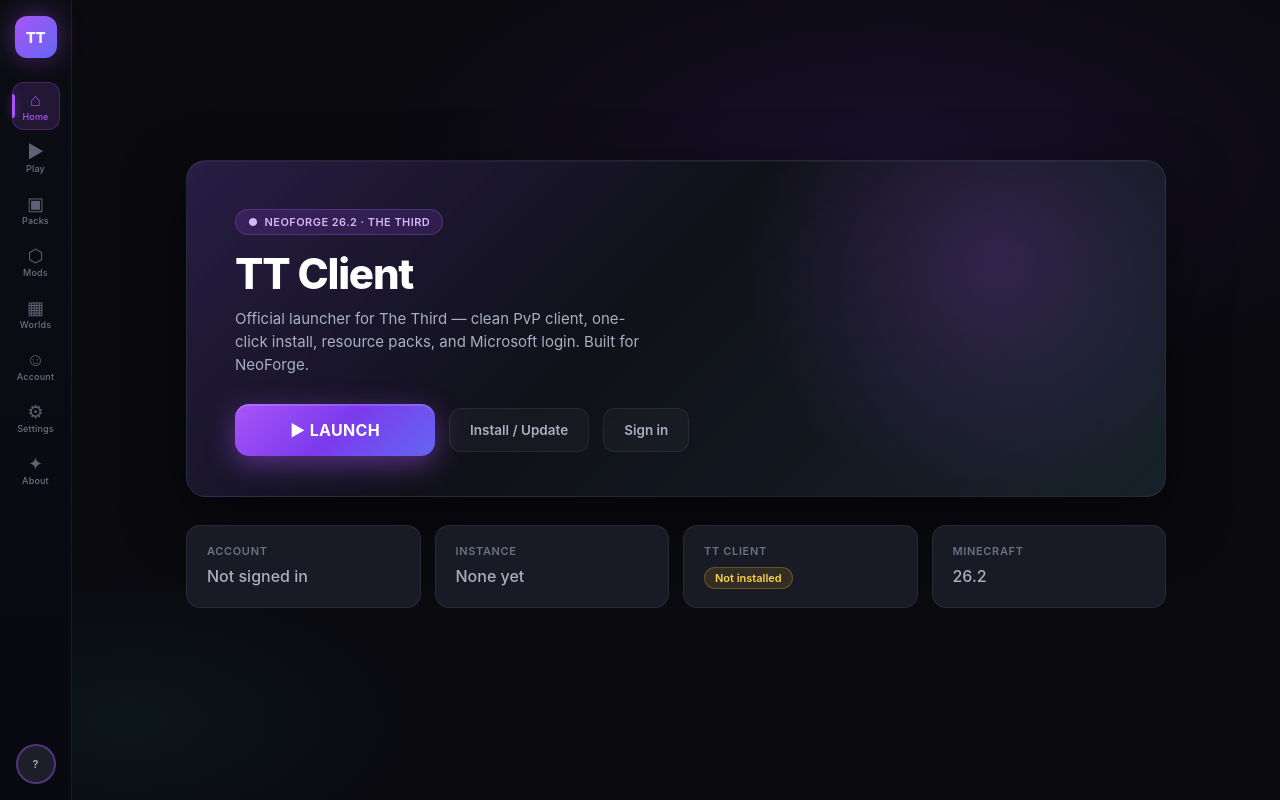
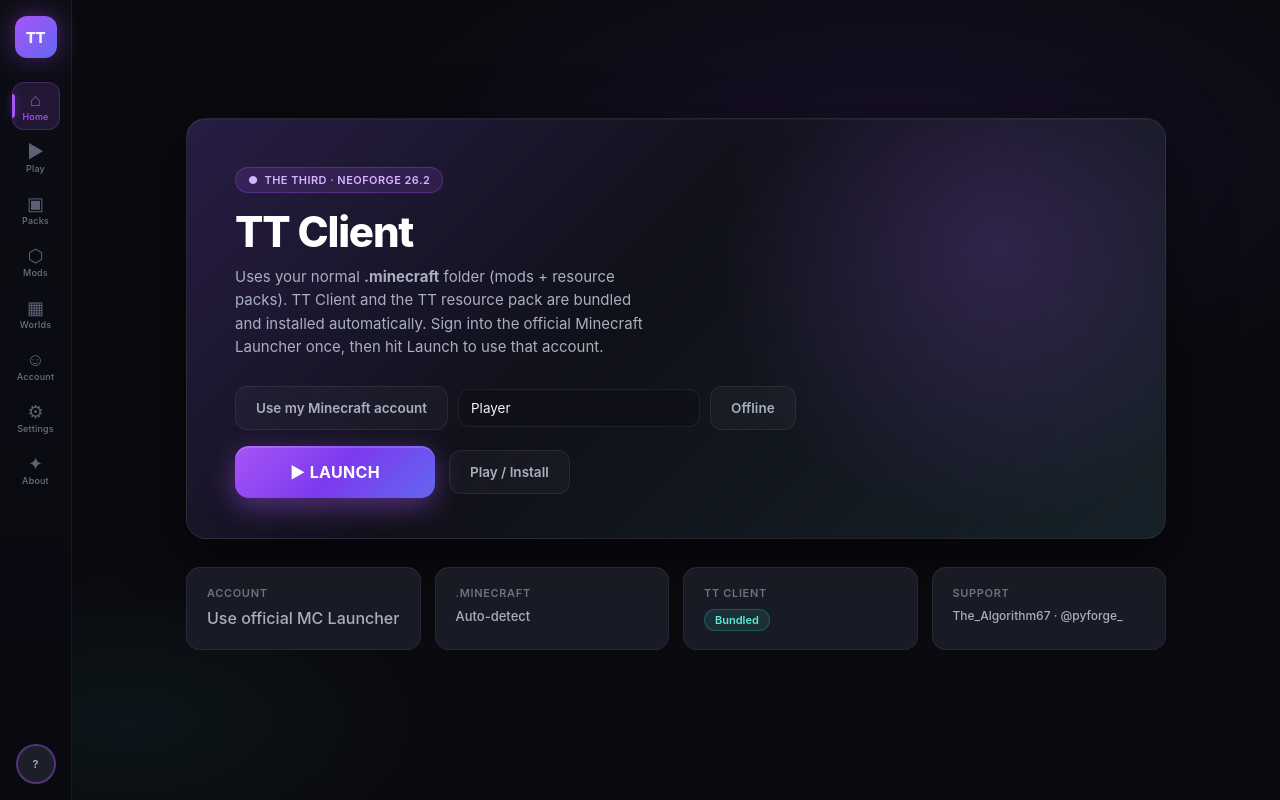
Before and after one commit to ben757119-cmyk/TT-Launcher, a React (Vite) app: page / in a window 1280 px wide. Built offline with nearby package versions, Linux system fonts and the light colour scheme.

Commit message:
Home: use official MC account + Launch setup for .minecraft

```diff
--- a/src/renderer/pages/Home.tsx
+++ b/src/renderer/pages/Home.tsx
@@ -1,3 +1,5 @@
+import { useState } from 'react';
+
 type Props = {
   account: any;
   instance: any;
@@ -8,48 +10,135 @@
 };
 
 export default function Home({ account, instance, meta, onNavigate, toast, refresh }: Props) {
-  const play = async () => {
-    const res = await window.tt.play();
-    if (res.ok) toast(res.message);
-    else toast(res.message.slice(0, 100) + (res.message.length > 100 ? '…' : ''));
-    onNavigate('play');
+  const [offlineName, setOfflineName] = useState('Player');
+  const [busy, setBusy] = useState(false);
+  const [err, setErr] = useState<string | null>(null);
+
+  const setupAndPlay = async () => {
+    setBusy(true);
+    setErr(null);
+    try {
+      await window.tt.vanillaSetup();
+      const res = await window.tt.play();
+      if (res.ok) toast(res.message);
+      else setErr(res.message);
+      refresh();
+    } catch (e: any) {
+      setErr(e?.message || String(e));
+    } finally {
+      setBusy(false);
+    }
+  };
+
+  const useOfficial = async () => {
+    setBusy(true);
+    setErr(null);
+    try {
+      const acc = await window.tt.importOfficialAccount();
+      if (!acc) {
+        setErr(
+          'No account found in the official Minecraft Launcher. Open the normal Minecraft Launcher, sign in once, then try again.',
+        );
+      } else {
+        toast(`Using ${acc.name} from Minecraft Launcher`);
+        refresh();
+      }
+    } catch (e: any) {
+      setErr(e?.message || String(e));
+    } finally {
+      setBusy(false);
+    }
+  };
+
+  const offline = async () => {
+    setBusy(true);
+    setErr(null);
+    try {
+      await window.tt.signInOffline(offlineName.trim() || 'Player');
+      toast('Signed in offline');
+      refresh();
+    } catch (e: any) {
+      setErr(e?.message || String(e));
+    } finally {
+      setBusy(false);
+    }
+  };
+
+  const owner = meta?.owner || {
+    name: 'The_Algorithm67',
+    email: 'ben757119@gmail.com',
+    discord: '@pyforge_',
   };
 
   return (
     <div className="home-wrap">
       <div className="hero">
         <div className="hero-badge">
-          <span>●</span> NeoForge {meta?.ttCompat?.neoforge || '26.2'} · The Third
+          <span>●</span> The Third · NeoForge {meta?.ttCompat?.neoforge || '26.2'}
         </div>
         <h1>TT Client</h1>
         <p>
-          Official launcher for The Third — clean PvP client, one-click install, resource packs,
-          and Microsoft login. Built for NeoForge.
+          Uses your normal <strong>.minecraft</strong> folder (mods + resource packs). TT Client and the
+          TT resource pack are bundled and installed automatically. Sign into the official Minecraft
+          Launcher once, then hit Launch to use that account.
         </p>
+
+        {!account && (
+          <div className="launch-row" style={{ marginBottom: 16, flexWrap: 'wrap', gap: 10 }}>
+            <button className="btn-secondary" disabled={busy} onClick={useOfficial}>
+              Use my Minecraft account
+            </button>
+            <div className="row" style={{ maxWidth: 360 }}>
+              <input
+                style={{ flex: 1 }}
+                value={offlineName}
+                onChange={(e) => setOfflineName(e.target.value)}
+                placeholder="Offline name"
+              />
+              <button className="btn-secondary" disabled={busy} onClick={offline}>
+                Offline
+              </button>
+            </div>
+          </div>
+        )}
+
         <div className="launch-row">
-          <button className="btn-launch" onClick={play}>
+          <button className="btn-launch" disabled={busy} onClick={setupAndPlay}>
             ▶  LAUNCH
           </button>
           <button className="btn-secondary" onClick={() => onNavigate('play')}>
-            Install / Update
+            Play / Install
           </button>
-          <button className="btn-secondary" onClick={() => onNavigate('accounts')}>
-            {account ? account.name : 'Sign in'}
-          </button>
+          {account && (
+            <button className="btn-secondary" onClick={() => onNavigate('accounts')}>
+              {account.name}
+            </button>
+          )}
         </div>
+
+        {err && (
+          <div
+            className="error-box"
+            style={{ marginTop: 20, whiteSpace: 'pre-wrap', position: 'relative', zIndex: 1 }}
+          >
+            {err}
+          </div>
+        )}
       </div>
 
       <div className="stats-row">
         <div className="stat-card">
           <div className="stat-label">Account</div>
           <div className={`stat-value ${account ? '' : 'muted'}`}>
-            {account ? account.name : 'Not signed in'}
+            {account
+              ? `${account.name}${account.type === 'offline' ? ' (offline)' : ''}`
+              : 'Use official MC Launcher'}
           </div>
         </div>
         <div className="stat-card">
-          <div className="stat-label">Instance</div>
-          <div className={`stat-value ${instance ? '' : 'muted'}`}>
-            {instance ? instance.name : 'None yet'}
+          <div className="stat-label">.minecraft</div>
+          <div className="stat-value muted" style={{ fontSize: 13 }}>
+            {meta?.minecraftDir || 'Auto-detect'}
           </div>
         </div>
         <div className="stat-card">
@@ -58,14 +147,14 @@
             {instance?.ttClientVersion ? (
               <span className="badge badge-teal">{instance.ttClientVersion}</span>
             ) : (
-              <span className="badge badge-warn">Not installed</span>
+              <span className="badge badge-teal">Bundled</span>
             )}
           </div>
         </div>
         <div className="stat-card">
-          <div className="stat-label">Minecraft</div>
-          <div className="stat-value muted">
-            {instance?.minecraftVersion || meta?.ttCompat?.minecraft || '26.2'}
+          <div className="stat-label">Support</div>
+          <div className="stat-value muted" style={{ fontSize: 12 }}>
+            {owner.name} · {owner.discord}
           </div>
         </div>
       </div>
```
